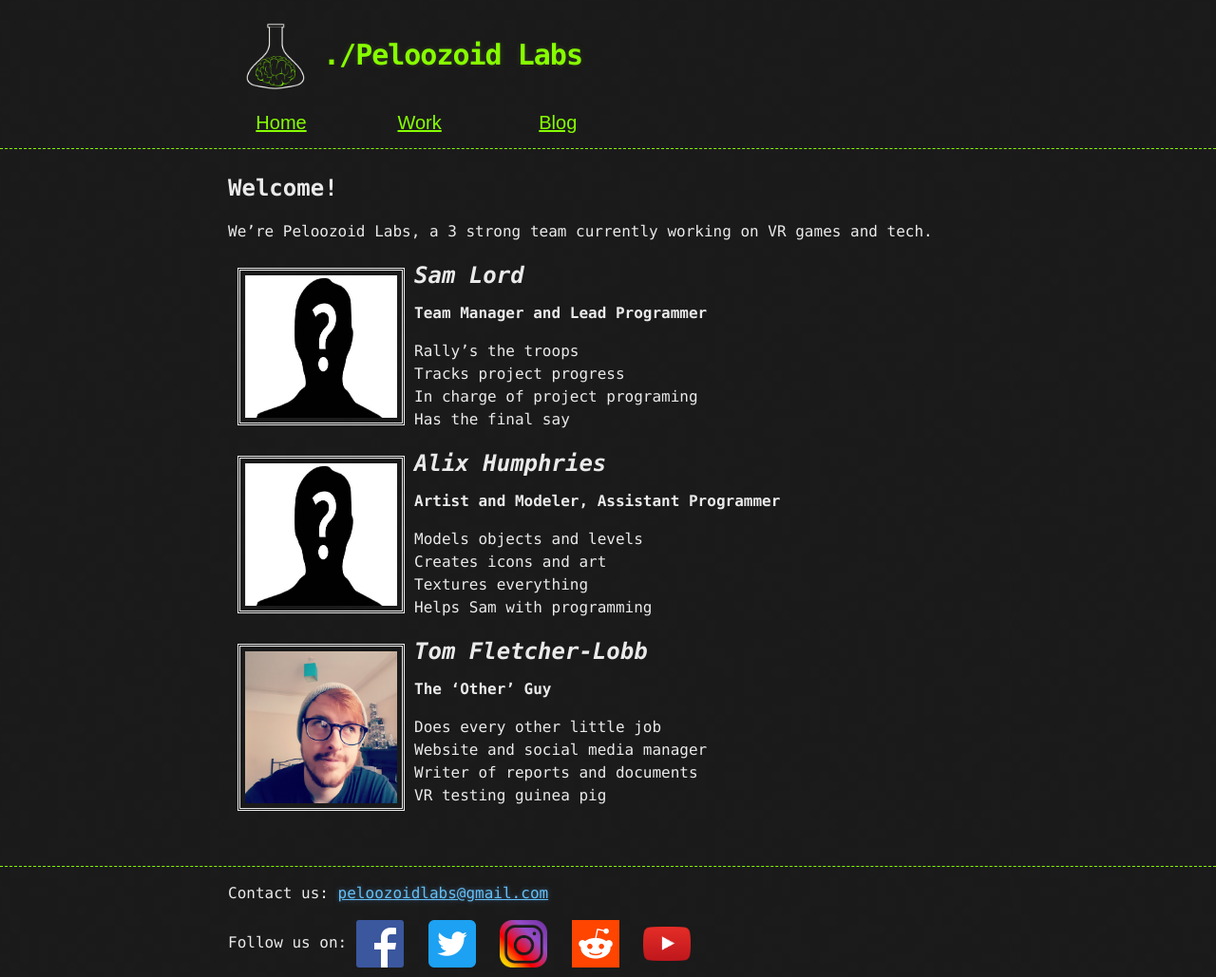
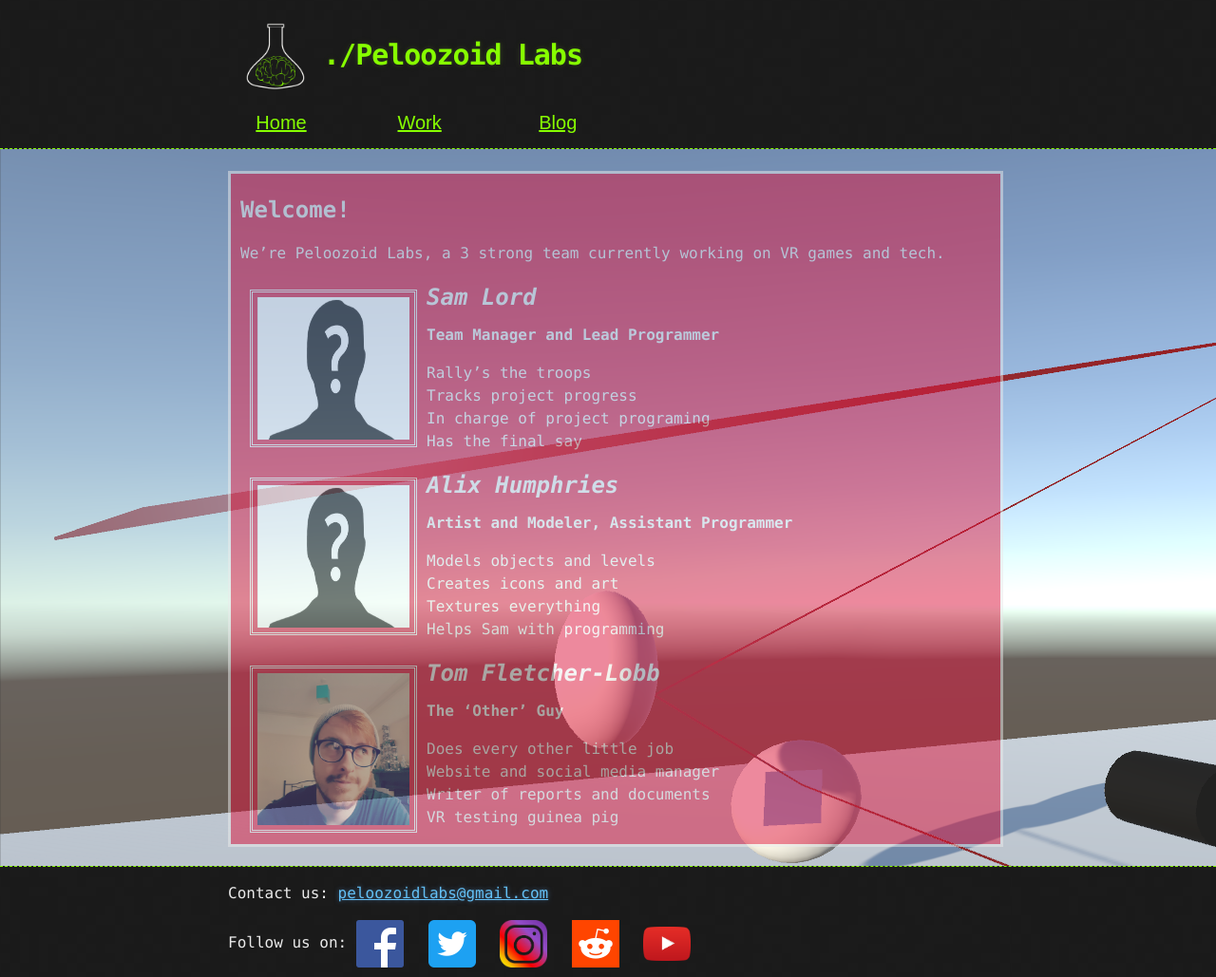
Before and after one commit to Flobb212/www.peloozoid.co.uk, a Jekyll site: the page built from index.md, in a window 1280 px wide and 1029 px high. Shown: the whole window at 95% size. Built offline with Jekyll 4.4.1, drawn with Linux system fonts in a browser that asks for light colours.

Commit message:
Background
Added new background to page and border to main

```diff
--- a/_sass/jekyll-theme-hacker.scss
+++ b/_sass/jekyll-theme-hacker.scss
@@ -4,7 +4,7 @@ body {
   margin: 0;
   padding: 0;
   padding-bottom: 117px;
-  background: #151515 url("../images/bkg.png") 0 0;
+  background: #151515 url("../images/bodyBkg.png") 0 0;
   color: #eaeaea;
   font-size: 16px;
   line-height: 1.5;
@@ -199,7 +199,18 @@ header h2 {
 #main_content {
   width: 100%;
   margin-top: 180px;
+  border: solid;
+  background: crimson;
+  opacity: 0.5;
+  padding-top: 20px;
+  padding-left: 10px;
+  height: -webkit-fill-available;
   -webkit-font-smoothing: antialiased;
+}
+
+#main_content::before
+{
+
 }
 
 dt {
```
Also changed, not shown: assets/images/bodyBkg.png (added).
